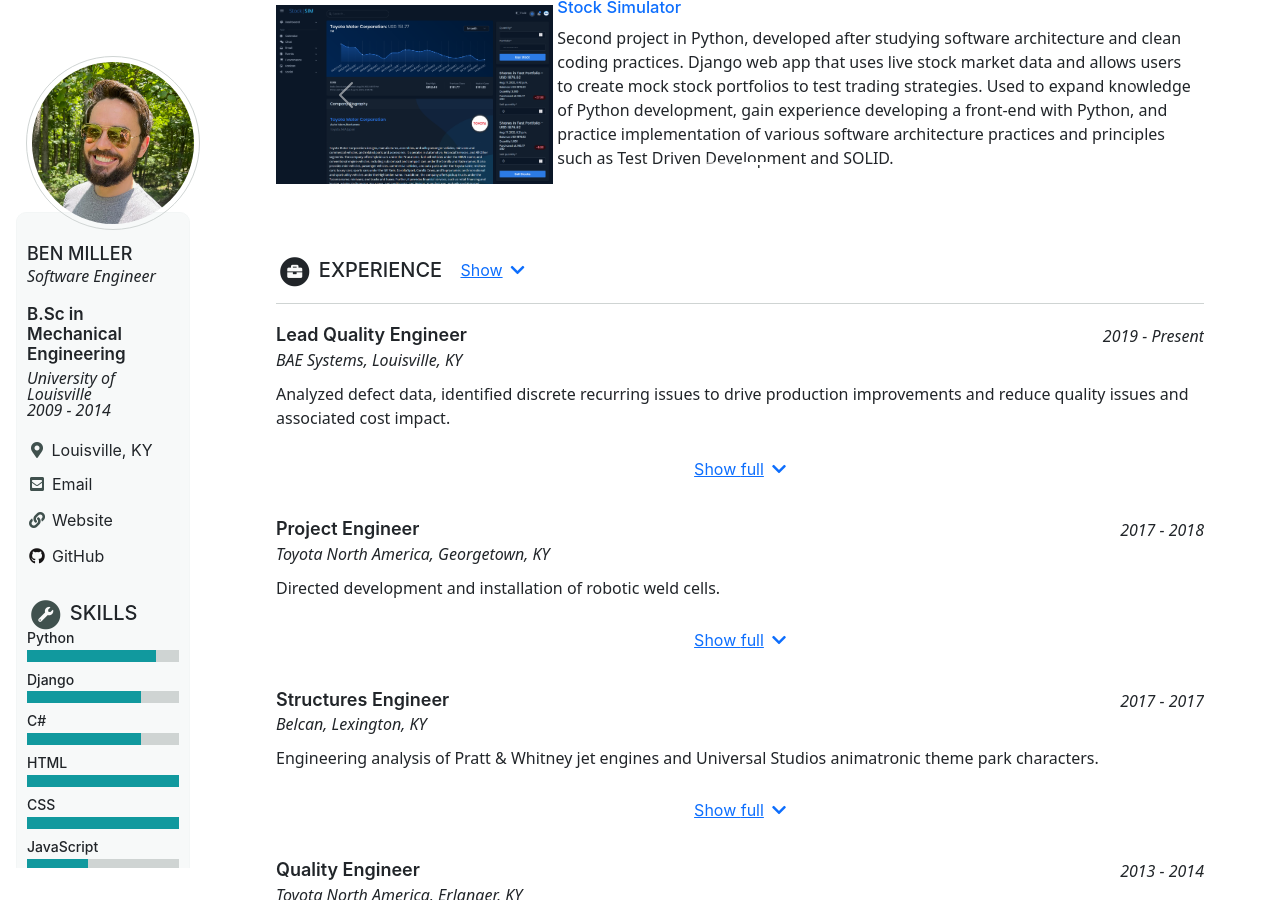
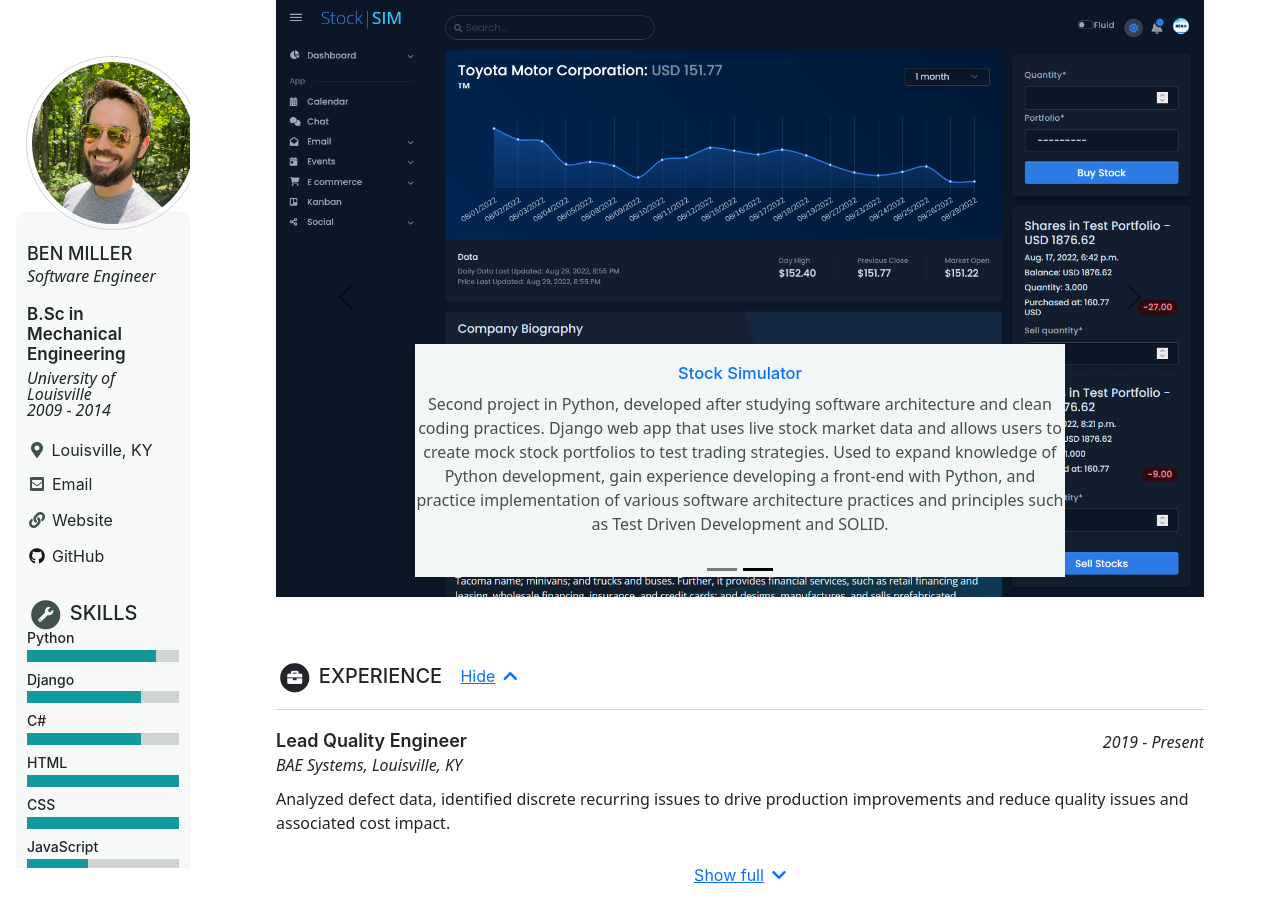
Before and after one commit to Ben-M-90/Ben-M-90.github.io, a Jekyll site: the page built from _pages/home.md, in a window 1280 px wide and 900 px high, scrolled down 1055 px. Built offline with Jekyll 4.4.1, drawn with Linux system fonts in a browser that asks for light colours; cached includes are drawn as plain includes.

Commit message:
Grammar/spelling corrections, fix collapse toggle text. Revert project carousel to default bootstrap layout.

```diff
--- a/_data/data.yml
+++ b/_data/data.yml
@@ -98,7 +98,7 @@ experiences:
         Universal Studios animatronic theme park characters.
       expanded: |
           - Analyzed and documented analysis results and made
-          recommendations for desig changes to customer in order
+          recommendations for design changes to customer in order
           to improve product design.
           - Refine mesh of customer supplied part geometry to provide
           better, more useful or accurate results.
@@ -119,10 +119,10 @@ experiences:
           analysis on warranty claims - saved time and improved results
           of data analysis to provide a better scope of warranty and
           customer data and help identify quality concerns sooner.
-          - New model Obeya launch project managemennt. Tracked KPI's for
+          - New model Obeya launch project management. Tracked KPI's for
           early product launch to improve vehicle quality and coordinate
           with cross-functional teams from design & manufacturing to
-          implement coutermeasures to defects.
+          implement countermeasures to defects.
 projects:
     title: Projects
     intro: >
--- a/_includes/author-profile.html
+++ b/_includes/author-profile.html
@@ -2,7 +2,7 @@
 {% assign author = site.data.authors[author] | default: author %}
 {% assign skills = site.data.data.skills %}
 
-<div itemscope itemtype="https://schema.org/Person" class="h-card">
+<div itemscope itemtype="https://schema.org/Person" class="h-card" style="overflow: hidden">
 
     {% if author.avatar %}
     <div class="author__avatar">
--- a/_includes/experiences.html
+++ b/_includes/experiences.html
@@ -11,7 +11,7 @@
                 type="button"
                 data-bs-toggle="collapse"
                 data-bs-target="#experience-section"
-                aria-expanded="false"
+                aria-expanded="true"
                 aria-controls="experience-section">
             <span class="less">Hide<span class="fas fa-chevron-up ms-2 fs--2"></span></span><span class="full-button">Show<span class="fas fa-chevron-down ms-2 fs--2"></span></span>
         </button>
--- a/_includes/projects.html
+++ b/_includes/projects.html
@@ -35,7 +35,7 @@
   {% endfor %}
 
 
-    <div id="projectsCarousel" class="carousel slide" data-bs-ride="carousel">
+    <div id="projectsCarousel" class="carousel carousel-dark slide" data-bs-ride="carousel">
         <div class="carousel-indicators">
             {% for project in projects.assignments %}
                 {% if project.primary %}
@@ -56,26 +56,18 @@
             {% for project in projects.assignments %}
                 {% if project.primary %}
                     <div class="carousel-item active" data-bs-interval="30000">
-                        <div class="d-flex align-items-center">
-                            <div>
                         <img src="{{ project.icon | relative_url }}" class="d-block" height="500" alt="{{ project.title }}">
-                            </div>
-                            <div class="flex-1 px-1">
+                        <div class="carousel-caption d-none d-md-block">
                             <h5><a href="{{ project.link }}" target="_blank">{{ project.title }}</a></h5>
                             <p class="d-flex">{{project.tagline}}</p>
                         </div>
                     </div>
-                    </div>
                 {% else %}
                     <div class="carousel-item" data-bs-interval="30000">
-                        <div class="d-flex align-items-center">
-                            <div>
                         <img src="{{ project.icon | relative_url }}" class="d-block" height="500" alt="{{ project.title }}">
-                            </div>
-                            <div class="flex-1 px-1">
+                        <div class="carousel-caption d-none d-md-block">
                             <h5><a href="{{ project.link }}" target="_blank">{{ project.title }}</a></h5>
                             <p class="d-flex">{{project.tagline}}</p>
-                            </div>
                         </div>
                     </div>
                 {% endif %}
```
Lines whose indentation alone changed are shown as unchanged.
